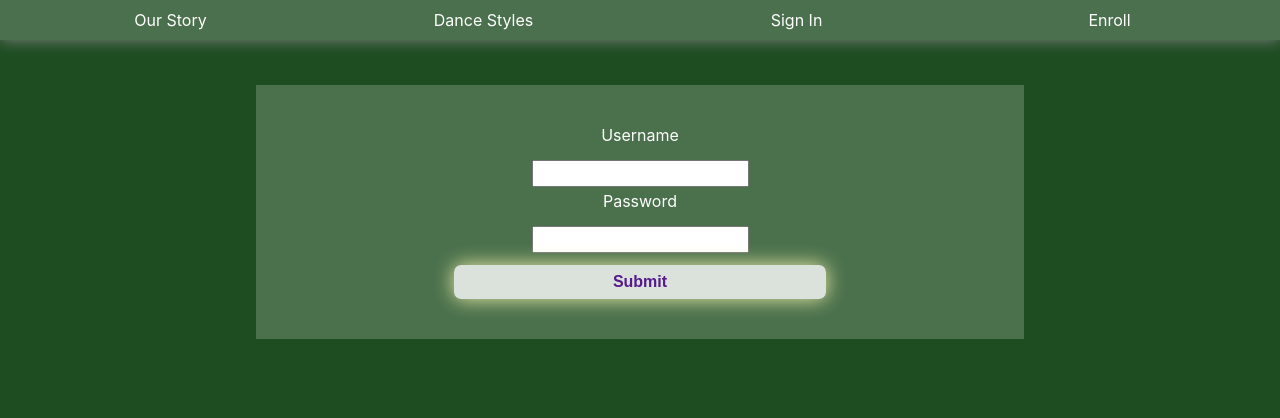
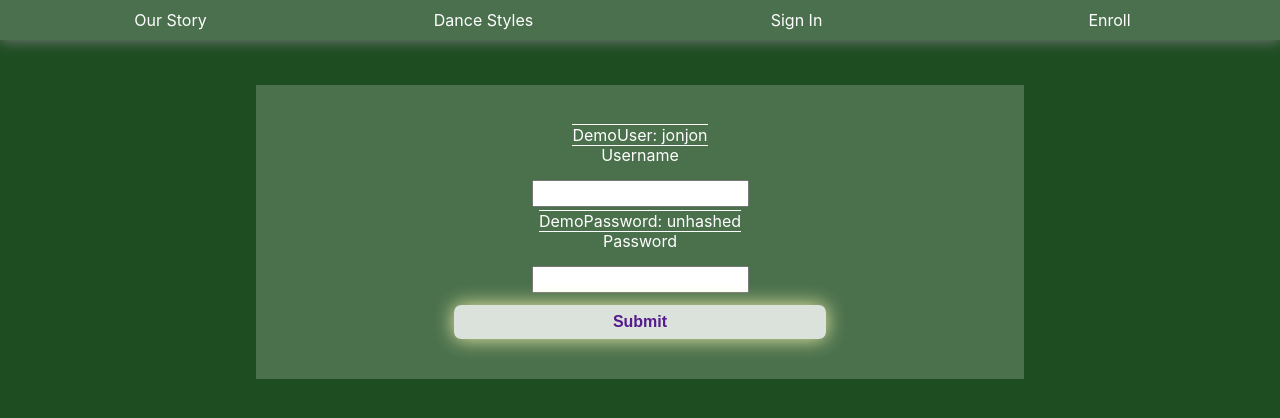
Before and after one commit to Vlacross/Re-Cap-Client, a React (Create React App) app: page /login in a window 1280 px wide. Shown: the top 418 px of the page. Built offline with nearby package versions, Linux system fonts and the light colour scheme; no server answers.

Commit message:
added demo user / password

```diff
--- a/src/components/loginForm/loginForm.css
+++ b/src/components/loginForm/loginForm.css
@@ -35,6 +35,11 @@ input {
   width: 70%;
 }
 
+.demo {
+  border-top: solid 1px white;
+  border-bottom: solid 1px white;
+}
+
 @media only screen and (max-width: 740px) {
 
   .loginForm {
--- a/src/components/loginForm/loginForm.js
+++ b/src/components/loginForm/loginForm.js
@@ -39,6 +39,8 @@ export class LoginForm extends React.Component {
       onSubmit={handleSubmit(this.onSubmit)}>
     {error}
 
+    <div><span className="demo">DemoUser: jonjon</span></div>
+
     <Field
       name="username"
       type="text"
@@ -46,7 +48,7 @@ export class LoginForm extends React.Component {
       label="Username"
       validate={[required, notEmpty, trimmed, minLength, maxLength, isLower]} />
 
-
+<div><span className="demo">DemoPassword: unhashed</span></div>
 
     <Field
       name="password"
```
